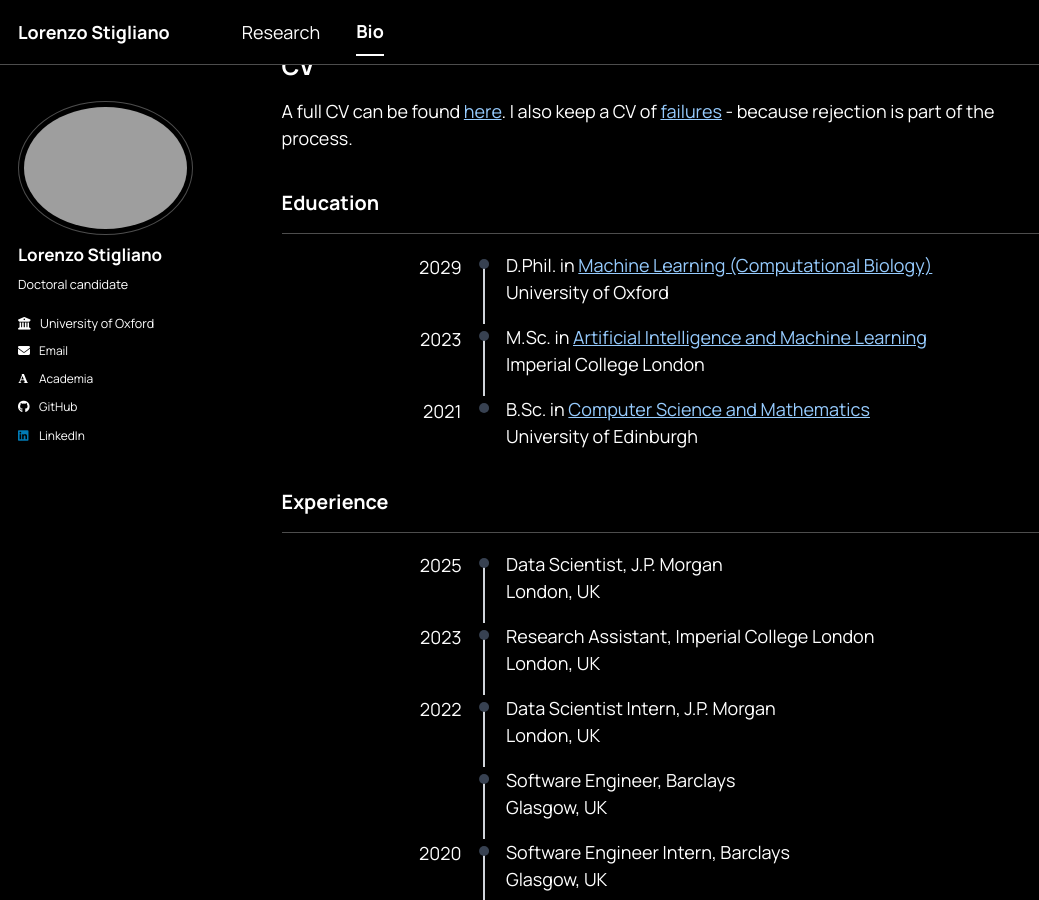
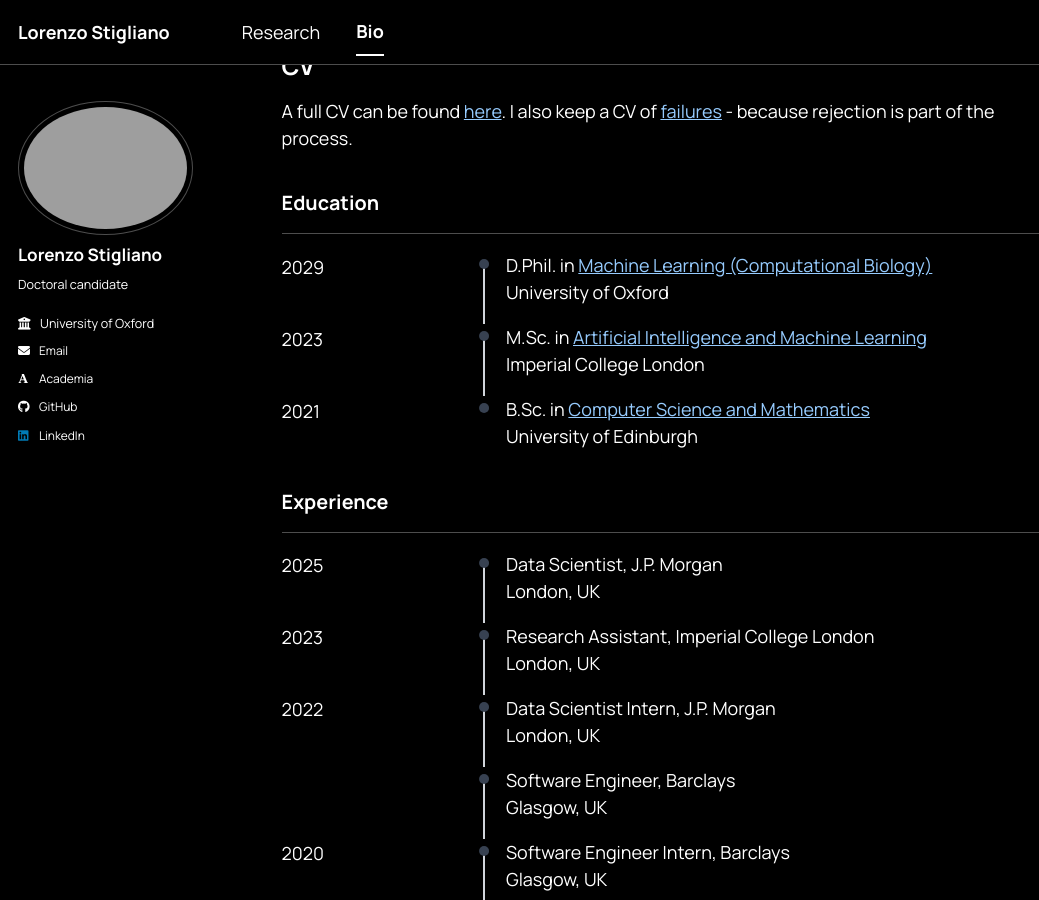
Before and after one commit to LorenzoStigliano/lorenzostigliano.github.io, a Jekyll site: the page built from _pages/cv.md, in a window 1280 px wide and 900 px high, scrolled down 324 px. Shown: the whole window, without its empty margins (0-1039 px from the left). Built offline with Jekyll 4.4.1, drawn with Linux system fonts in a browser that asks for light colours; some web fonts are replaced; a script bundle is joined from its source files by our own code; library files that are not in the unit come from our copies.

Commit message:
left align

```diff
--- a/_pages/cv.md
+++ b/_pages/cv.md
@@ -23,7 +23,7 @@
 ---
 <div>
   <div style="display:grid; grid-template-columns: 180px 30px 1fr; column-gap: 0.4rem; margin-bottom: 1rem;">
-    <div style="text-align:right; padding-top:0.1rem;">2029</div>
+    <div style="text-align:left; padding-top:0.1rem;">2029</div>
     <div style="position:relative;">
       <span style="position:absolute; left:50%; top:0.68rem; bottom:-1rem; width:2px; background:#d1d5db; transform:translateX(-50%);"></span>
       <span style="position:absolute; left:50%; top:0.4rem; width:0.55rem; height:0.55rem; border-radius:999px; background:#374151; transform:translateX(-50%);"></span>
@@ -35,7 +35,7 @@
   </div>
 
   <div style="display:grid; grid-template-columns: 180px 30px 1fr; column-gap: 0.4rem; margin-bottom: 1rem;">
-    <div style="text-align:right; padding-top:0.1rem;">2023</div>
+    <div style="text-align:left; padding-top:0.1rem;">2023</div>
     <div style="position:relative;">
       <span style="position:absolute; left:50%; top:0.68rem; bottom:-1rem; width:2px; background:#d1d5db; transform:translateX(-50%);"></span>
       <span style="position:absolute; left:50%; top:0.4rem; width:0.55rem; height:0.55rem; border-radius:999px; background:#374151; transform:translateX(-50%);"></span>
@@ -47,7 +47,7 @@
   </div>
 
   <div style="display:grid; grid-template-columns: 180px 30px 1fr; column-gap: 0.4rem;">
-    <div style="text-align:right; padding-top:0.1rem;">2021</div>
+    <div style="text-align:left; padding-top:0.1rem;">2021</div>
     <div style="position:relative;">
       <span style="position:absolute; left:50%; top:0.4rem; width:0.55rem; height:0.55rem; border-radius:999px; background:#374151; transform:translateX(-50%);"></span>
     </div>
@@ -63,7 +63,7 @@
 ---
 <div>
   <div style="display:grid; grid-template-columns: 180px 30px 1fr; column-gap: 0.4rem; margin-bottom: 1rem;">
-    <div style="text-align:right; padding-top:0.1rem;">2025</div>
+    <div style="text-align:left; padding-top:0.1rem;">2025</div>
     <div style="position:relative;">
       <span style="position:absolute; left:50%; top:0.68rem; bottom:-1rem; width:2px; background:#d1d5db; transform:translateX(-50%);"></span>
       <span style="position:absolute; left:50%; top:0.4rem; width:0.55rem; height:0.55rem; border-radius:999px; background:#374151; transform:translateX(-50%);"></span>
@@ -75,7 +75,7 @@
   </div>
 
   <div style="display:grid; grid-template-columns: 180px 30px 1fr; column-gap: 0.4rem; margin-bottom: 1rem;">
-    <div style="text-align:right; padding-top:0.1rem;">2023</div>
+    <div style="text-align:left; padding-top:0.1rem;">2023</div>
     <div style="position:relative;">
       <span style="position:absolute; left:50%; top:0.68rem; bottom:-1rem; width:2px; background:#d1d5db; transform:translateX(-50%);"></span>
       <span style="position:absolute; left:50%; top:0.4rem; width:0.55rem; height:0.55rem; border-radius:999px; background:#374151; transform:translateX(-50%);"></span>
@@ -87,7 +87,7 @@
   </div>
 
   <div style="display:grid; grid-template-columns: 180px 30px 1fr; column-gap: 0.4rem; margin-bottom: 1rem;">
-    <div style="text-align:right; padding-top:0.1rem;">2022</div>
+    <div style="text-align:left; padding-top:0.1rem;">2022</div>
     <div style="position:relative;">
       <span style="position:absolute; left:50%; top:0.68rem; bottom:-1rem; width:2px; background:#d1d5db; transform:translateX(-50%);"></span>
       <span style="position:absolute; left:50%; top:0.4rem; width:0.55rem; height:0.55rem; border-radius:999px; background:#374151; transform:translateX(-50%);"></span>
@@ -99,7 +99,7 @@
   </div>
 
   <div style="display:grid; grid-template-columns: 180px 30px 1fr; column-gap: 0.4rem; margin-bottom: 1rem;">
-    <div style="text-align:right; padding-top:0.1rem;"></div>
+    <div style="text-align:left; padding-top:0.1rem;"></div>
     <div style="position:relative;">
       <span style="position:absolute; left:50%; top:0.68rem; bottom:-1rem; width:2px; background:#d1d5db; transform:translateX(-50%);"></span>
       <span style="position:absolute; left:50%; top:0.4rem; width:0.55rem; height:0.55rem; border-radius:999px; background:#374151; transform:translateX(-50%);"></span>
@@ -111,7 +111,7 @@
   </div>
 
   <div style="display:grid; grid-template-columns: 180px 30px 1fr; column-gap: 0.4rem; margin-bottom: 1rem;">
-    <div style="text-align:right; padding-top:0.1rem;">2020</div>
+    <div style="text-align:left; padding-top:0.1rem;">2020</div>
     <div style="position:relative;">
       <span style="position:absolute; left:50%; top:0.68rem; bottom:-1rem; width:2px; background:#d1d5db; transform:translateX(-50%);"></span>
       <span style="position:absolute; left:50%; top:0.4rem; width:0.55rem; height:0.55rem; border-radius:999px; background:#374151; transform:translateX(-50%);"></span>
@@ -123,7 +123,7 @@
   </div>
 
   <div style="display:grid; grid-template-columns: 180px 30px 1fr; column-gap: 0.4rem; margin-bottom: 1rem;">
-    <div style="text-align:right; padding-top:0.1rem;"></div>
+    <div style="text-align:left; padding-top:0.1rem;"></div>
     <div style="position:relative;">
       <span style="position:absolute; left:50%; top:0.68rem; bottom:-1rem; width:2px; background:#d1d5db; transform:translateX(-50%);"></span>
       <span style="position:absolute; left:50%; top:0.4rem; width:0.55rem; height:0.55rem; border-radius:999px; background:#374151; transform:translateX(-50%);"></span>
@@ -135,7 +135,7 @@
   </div>
 
   <div style="display:grid; grid-template-columns: 180px 30px 1fr; column-gap: 0.4rem;">
-    <div style="text-align:right; padding-top:0.1rem;">2019</div>
+    <div style="text-align:left; padding-top:0.1rem;">2019</div>
     <div style="position:relative;">
       <span style="position:absolute; left:50%; top:0.4rem; width:0.55rem; height:0.55rem; border-radius:999px; background:#374151; transform:translateX(-50%);"></span>
     </div>
```
Also changed, not shown: 1 other file.
